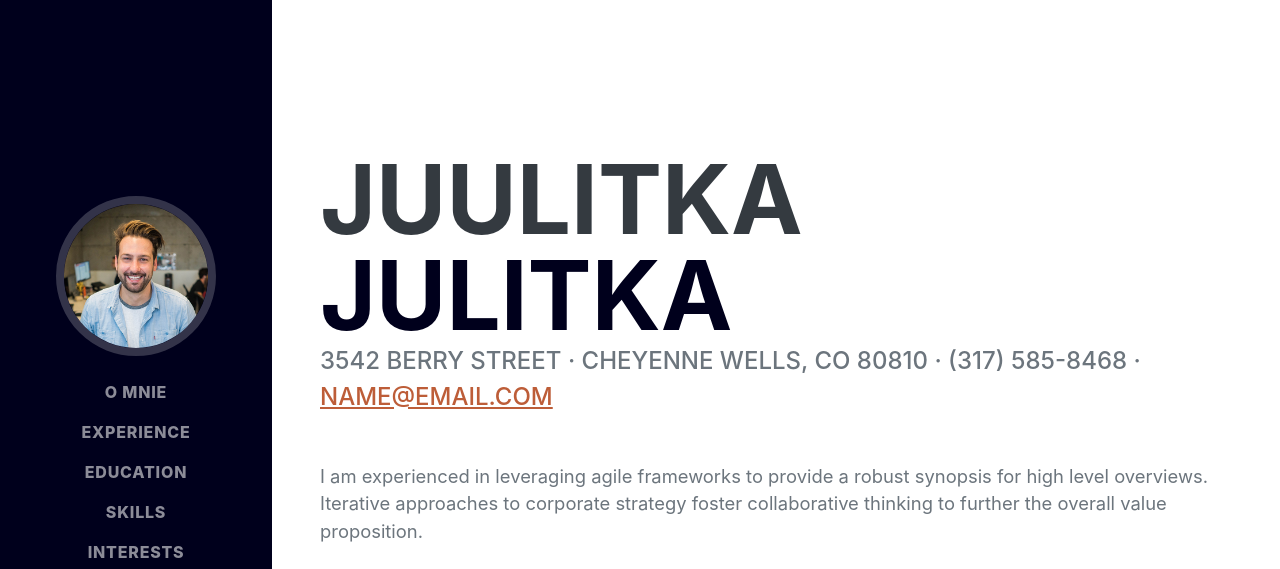
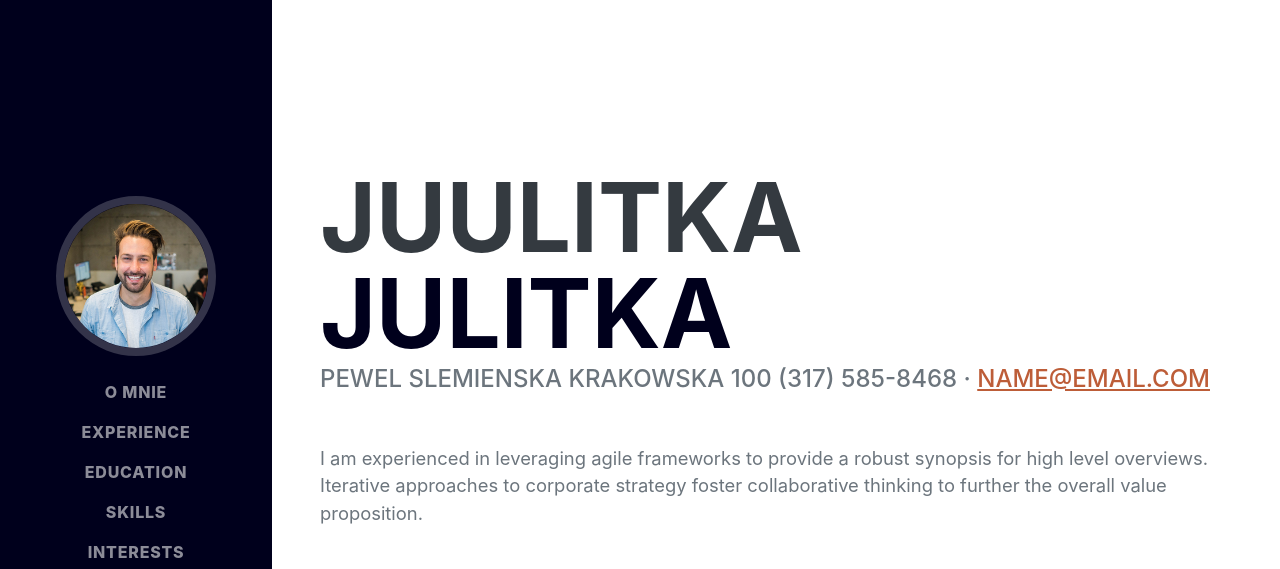
Before and after one commit to melsyae/test, a plain HTML site: page index.html in a window 1280 px wide. Shown: the top 569 px of the page. Drawn offline with nearby package versions, Linux system fonts and the light colour scheme; a web font is replaced by a local one.

Commit message:
zmiana adresu na stronie glownej

```diff
--- a/index.html
+++ b/index.html
@@ -44,7 +44,7 @@
                         <span class="text-primary">julitka</span>
                     </h1>
                     <div class="subheading mb-5">
-                        3542 Berry Street · Cheyenne Wells, CO 80810 · (317) 585-8468 ·
+                        pewel slemienska krakowska 100 (317) 585-8468 ·
                         <a href="mailto:name@email.com">name@email.com</a>
                     </div>
                     <p class="lead mb-5">I am experienced in leveraging agile frameworks to provide a robust synopsis for high level overviews. Iterative approaches to corporate strategy foster collaborative thinking to further the overall value proposition.</p>
```
